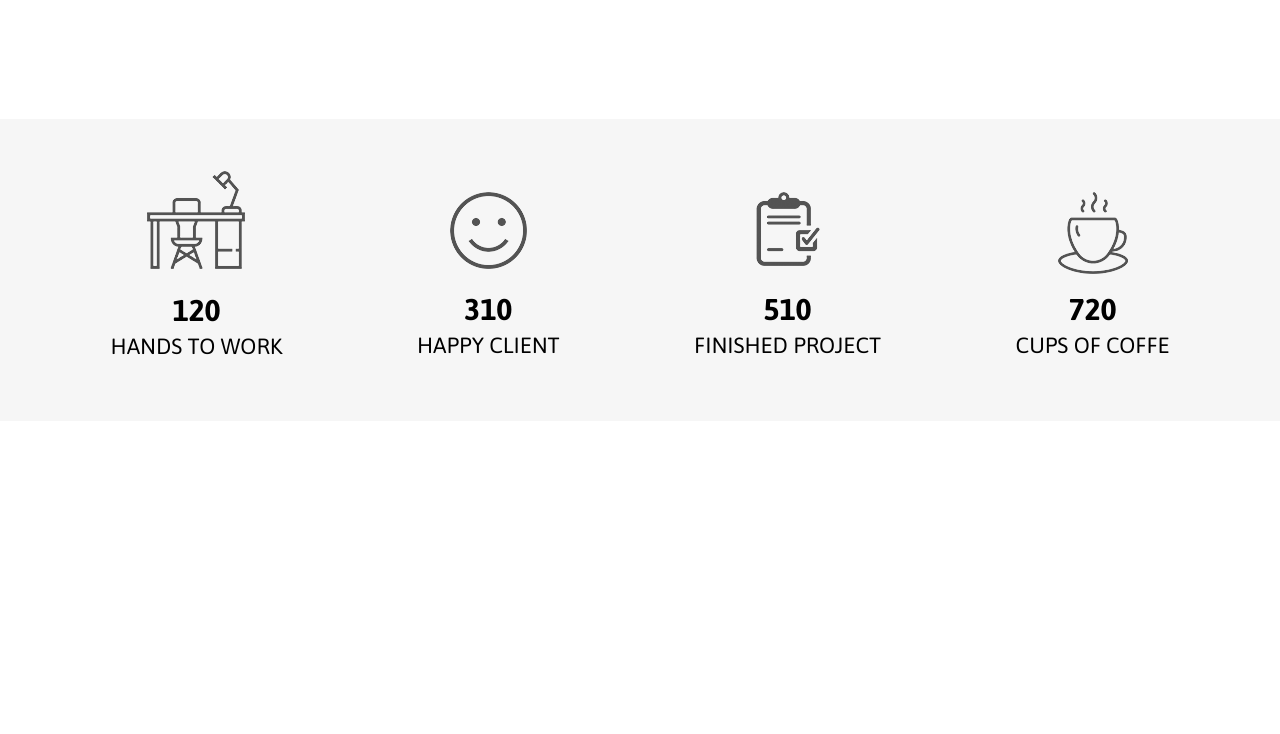
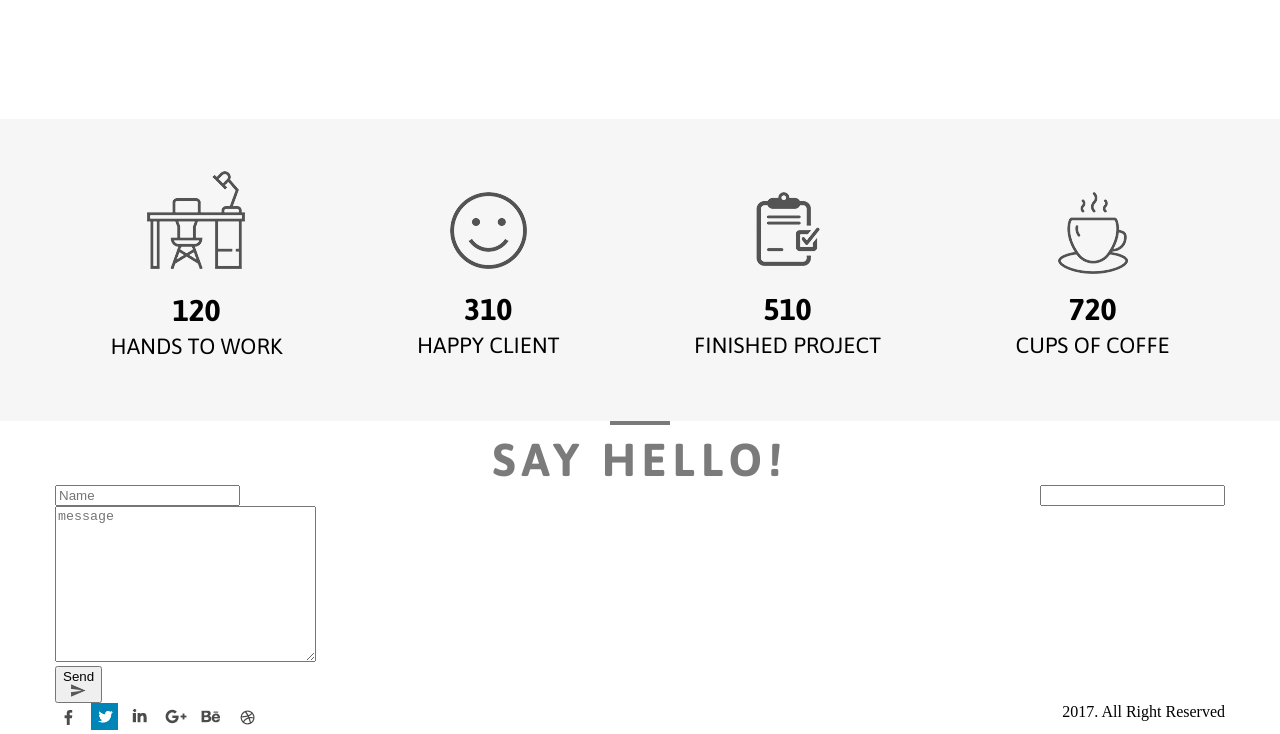
Before and after one commit to Vlad991/Portfolio, a plain HTML site: page index.html in a window 1280 px wide. Shown: the part 4572-5306 px from the top of the page. Before the commit the page ends 4993 px from the top, so only its background shows below. Drawn offline with Linux system fonts and the light colour scheme.

Commit message:
add container__hello to html, and class-selector template to css

```diff
--- a/css/style.css
+++ b/css/style.css
@@ -510,3 +510,49 @@ li {
     margin: 6px 0;
     font-size: 22px;
 }
+
+/*................................................Hello......................................................................*/
+
+.container__hello {}
+
+.hello {}
+
+.hello__heading {}
+
+.heading_hello {}
+
+.hello__hello-form {}
+
+.hello-form {}
+
+.hello-form__name {}
+
+.name {}
+
+.hello-form__email {}
+
+.email {}
+
+.hello-form__message {}
+
+.message {}
+
+.hello-form__send {}
+
+.send {}
+
+.send__send-word {}
+
+.send__send-arrow {}
+
+.hello__hello-footer {}
+
+.hello-footer {}
+
+.hello-footer__sprite {}
+
+.sprite {}
+
+.hello-footer__all-right {}
+
+.all-right {}
--- a/index.html
+++ b/index.html
@@ -264,6 +264,46 @@
 		</div>
 
 		<div class="container__hello">
+			<div class="hello">
+				<div class="container__fixed">
+					<div class="hello__heading">
+						<div class="heading heading_hello">SAY HELLO!</div>
+					</div>
+					<div class="hello__hello-form">
+						<form action="" class="hello-form">
+							<div class="layout">
+								<div class="hello-form__name">
+									<input type="text" class="name" placeholder="Name">
+								</div>
+								<div class="hello-form__email">
+									<input type="text" class="email">
+								</div>
+							</div>
+							<div class="hello-form__message">
+								<textarea name="Message" id="" cols="30" rows="10" class="message" placeholder="message"></textarea>
+							</div>
+							<div class="hello-form__send">
+								<button class="send">
+									<div class="send__send-word">Send</div>
+									<img src="images/hello/arrow.png" class="send__send-arrow"></img>
+								</button>
+							</div>
+						</form>
+					</div>
+					<div class="hello__hello-footer">
+						<div class="hello-footer">
+							<div class="layout">
+								<div class="hello-footer__sprite">
+									<img src="images/hello/sprite.jpg" class="sprite"></img>
+								</div>
+								<div class="hello-footer__all-right">
+									<div class="all-right">2017. All Right Reserved</div>
+								</div>
+							</div>
+						</div>
+					</div>
+				</div>
+			</div>
 		</div>
 
 	</div>
```
Also changed, not shown: bem.txt, images/hello/arrow.png (added), images/hello/bg.jpg (added), images/hello/sprite.jpg (added).
